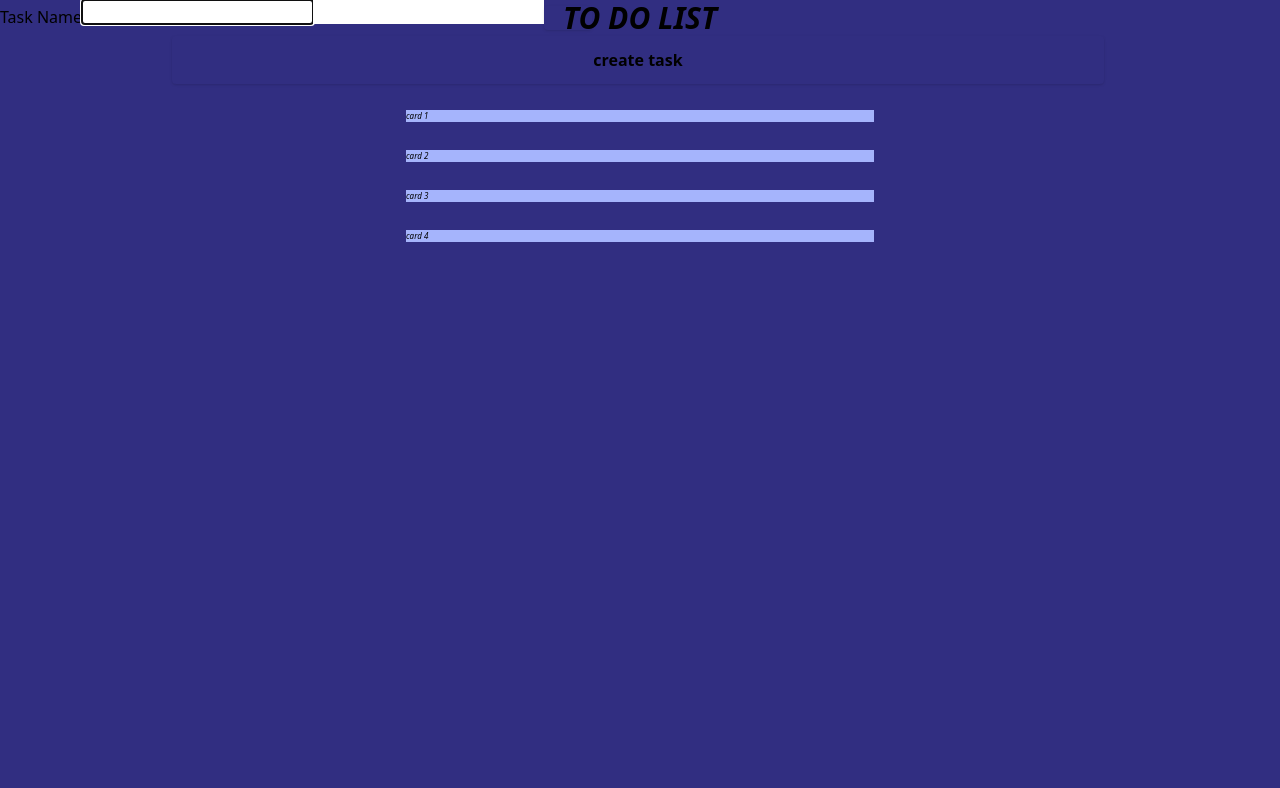
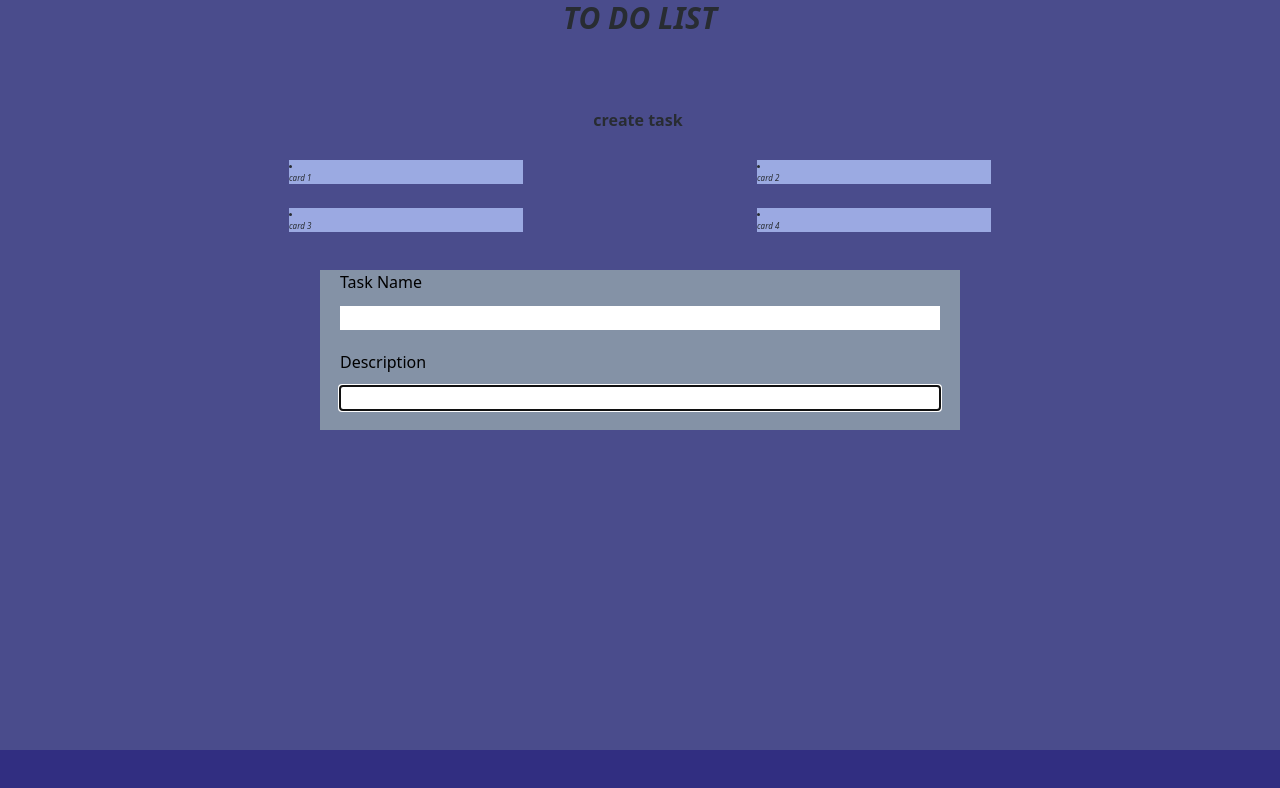
Before and after one commit to MaksPlan/todoList2024, a React (Vite) app: page / in a window 1280 px wide. Both pictures are taken after a click on the button "create task". Shown: the top 788 px of the page. Built offline with nearby package versions, Linux system fonts and the light colour scheme.

Commit message:
dix modal, add styles to cardList and combine

```diff
--- a/src/components/ButtonAction.tsx
+++ b/src/components/ButtonAction.tsx
@@ -14,7 +14,11 @@ const ButtonAction: FC<IButton> = ({ name, onClick}) => {
     return (
        <button
         className="bg-blue-200 text-black active:bg-blue-500
-        font-bold px-6 py-3 rounded shadow hover:shadow-lg outline-none focus:outline-none mr-1 mb-1  overflow-x-hidden"
+        font-bold px-6 py-3 rounded shadow-10 hover:shadow-lg outline-none focus:outline-none mr-1 mb-1
+        hover:bg-activeBlue
+        overflow-x-hidden
+        w-max
+        "
           type="button"
           onClick={onClick}
         >
--- /dev/null
+++ b/src/components/FormIWindow.tsx
@@ -0,0 +1,13 @@
+import InputField from './InputField';
+
+const FormIWindow = () => {
+    return (
+        <div className='container bg-cgray flex bg-gray  flex-col mx-auto  w-1/2  '>
+
+          <InputField name={'Task Name'}/>
+          <InputField name={'Description'} />
+        </div>
+    );
+};
+
+export default FormIWindow;
--- a/src/components/InputField.tsx
+++ b/src/components/InputField.tsx
@@ -1,22 +1,22 @@
-import React, { useState } from 'react';
-import ButtonAction from './ButtonAction';
+import  { FC, useState } from 'react';
 
-const InputField = () => {
+interface IProps {
+    name: string;
+}
+
+const InputField:FC<IProps> = ({name}) => {
     const [taskNameState, setTaskNameState] = useState<string>('Task Name');
-    const [taskDescrpt, setTaskDescrpt] = useState<string>('Description')
     return (
-        <div>
+        <div className='flex flex-col justify-between space-10 pb-5'>
+             <span className='pb-3'>
+           {name}
+          </span>
+
  <input autoFocus onChange={
         (e) => setTaskNameState(e.target.value)
 } />
-        <input onChange={
-        (e) => setTaskDescrpt(e.target.value)
-}
-/>
-            <ButtonAction type={'save'} card={{
-                name: taskNameState,
-                id: Math.random(),
-            }} />
+
+
         </div>
 
     );
--- a/src/components/MainPage.tsx
+++ b/src/components/MainPage.tsx
@@ -4,6 +4,8 @@ import Card from "../entities/Card";
 import './main.css';
 import ButtonAction from "./ButtonAction";
 import Modal from "./Modal";
+import CreateCardModal from "../entities/createCardModal";
+import FormIWindow from "./FormIWindow";
 
 const MainPage = () => {
 
@@ -27,14 +29,25 @@ const MainPage = () => {
           </p>
     }) : 'Empty List'
 
-         return <div className="container mx-auto
-    flex flex-col flex-wrap list-none gap-4
-    ">
-        <ButtonAction name={'create task'} onClick={modalButtonHandler}/>
+         return <div className="mx-auto flex flex-col base-center"
+    >
+        <div className="pt-10 flex justify-center">
+           <ButtonAction name={'create task'} onClick={modalButtonHandler}/>
+        </div>
+        {/* Контейнер со списком задач */}
+        <div className="container mx-auto flex flex-row flex-wrap h-full">
              { cardList }
+        </div>
+
+
           {
             modalToggler && (
-                <Modal/>
+                <CreateCardModal>
+                     <Modal>
+                        <FormIWindow />
+                     </Modal>
+                </CreateCardModal>
+
             )
           }
 
--- a/src/components/Modal.tsx
+++ b/src/components/Modal.tsx
@@ -1,10 +1,15 @@
-import { useEffect, useState } from "react";
+import { FC, ReactNode, useEffect, useState } from "react";
 import PortalWrapper, { createContainer } from "./PortalWrapper";
-import InputField from "./InputField";
 
-const Modal = () => {
+interface IProps {
+  children: ReactNode;
+}
+
+const Modal:FC<IProps> = ({children}) => {
   const MODAL_CONTAINER_ID = 'modal-container-id';
   const [isMounted, setMounted] = useState(false);
+
+
 
   useEffect(() => {
     createContainer({ id: MODAL_CONTAINER_ID });
@@ -15,12 +20,9 @@ const Modal = () => {
     return (
       isMounted
       ? (<PortalWrapper id={MODAL_CONTAINER_ID}>
-        <div className="fixed  transition duration-500 delay-75 top-0 left-0 object-center  z-10 mx mx-hight flex justify-center">
-          <div className="flex  items-center">
-          <span>
-            Task Name
-          </span>
-          <InputField />
+        <div className="fixed  transition duration-500 delay-75 top-0 left-0  w-full z-10 mx-auto h-screen flex justify-center">
+          <div className="relative w-full  translate-y-[-50px] h-screen bg-gray/30  flex shadow-4 items-center">
+         {children}
           </div>
 
         </div>
--- a/src/entities/Card.tsx
+++ b/src/entities/Card.tsx
@@ -7,7 +7,10 @@ interface IProps {
 
 const Card: FC<IProps> = ({cardData}): JSX.Element => {
     const {name, id} = cardData
-    return <div className="
+    return <div className=" basis-2/4
+    size-min
+    p-x-10
+    p-y-10
     box-border
      bg-activeBlue
     scale-50 hover:scale-75 ease-in duration-500
--- a/src/entities/createCardModal.tsx
+++ b/src/entities/createCardModal.tsx
@@ -1,30 +1,21 @@
-import React from 'react';
-import InputField from '../components/InputField';
+import  { FC, ReactNode } from 'react';
 
 interface IProps {
-    show: boolean;
+   children: ReactNode
 }
 
-const createCardModal = ({show}: IProps) => {
+const CreateCardModal:FC<IProps> = ({children}) => {
 
 
     return (
-    <div className=' fixed left-0 top-0 z-[1055] hidden h-full
-    w-full overflow-y-auto overflow-x-hidden outline-none
-    '>
-        <span>
-            create Task
-        </span>
-        <p>
-            Name
-        </p>
-        <InputField/>
-        <p>
-            Description
-        </p>
-        {/* <ButtonAction func={() => createNewTask } name={'create'} /> */}
+    <div
+   //  className=' fixed left-0 top-0 z-[1055] hidden h-full
+   //  w-full overflow-y-auto overflow-x-hidden outline-none
+   //  '
+    >
+       {children}
     </div>
     );
 };
 
-export default createCardModal;
+export default CreateCardModal;
--- a/src/layout/MainLayout.tsx
+++ b/src/layout/MainLayout.tsx
@@ -10,7 +10,9 @@ return <div className="sm md lg xl bg-baseBlue h-screen">
     <header className=" container mx-auto
 
     bg-gradient-to-r from-indigo-500 to-transparent
-      pb-50">
+      pb-50
+      mb-5
+      ">
         <div className="flex pt-50 justify-center">
             <span className="font-bold text-3xl text-center italic">
             TO DO LIST
--- a/tailwind.config.js
+++ b/tailwind.config.js
@@ -11,6 +11,8 @@ export default {
       'baseBlue': '#312e81',
       'activeBlue': '#a5b4fc',
       'wrapBlue': '#6366f1',
+      'gray': '#8492a6',
+      'gray-light': '#d3dce6',
 
     },
     screens: {
```
